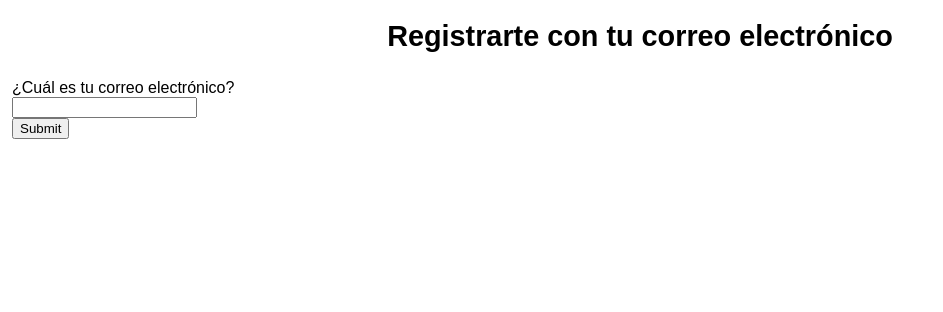
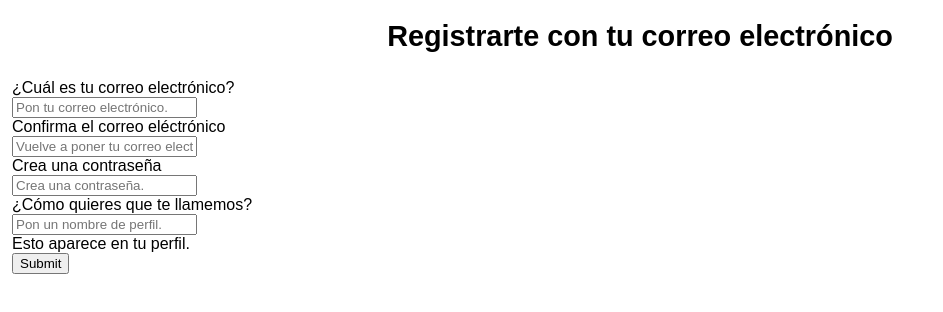
Before and after one commit to LauraMartinezPerez/promo-48-modulo-1-pair-1-spotify, a website built with Vite: page src/signup.html in a window 1280 px wide. Shown: the whole page, without its empty margins (0-943 px from the left). Built offline with nearby package versions, Linux system fonts and the light colour scheme.

Commit message:
preguntas del form

```diff
--- a/src/signup.html
+++ b/src/signup.html
@@ -15,7 +15,19 @@
 <form class="form" action="https://formspree.io/f/{form_id}" method="post">
     <fieldset class="personal-data" >
     <label for="email">¿Cuál es tu correo electrónico?</label>
-    <input id="email" name="Email" id="email" type="email">
+    <input id="email" name="Email" type="email" placeholder="Pon tu correo electrónico." required>
+
+    <label for="email-confirm">Confirma el correo eléctrónico</label>
+    <input id="email-confirm" name="Email" type="email" placeholder="Vuelve a poner tu correo electrónico." required>
+
+    <label for="password">Crea una contraseña</label>
+    <input id="password" name="password" type="password" placeholder="Crea una contraseña." required>
+
+    <label for="password">¿Cómo quieres que te llamemos?</label>
+    <input id="nickname" name="nickname" type="text" placeholder="Pon un nombre de perfil." required>
+
+    <p>Esto aparece en tu perfil.</p>
+
 
 
 
```
